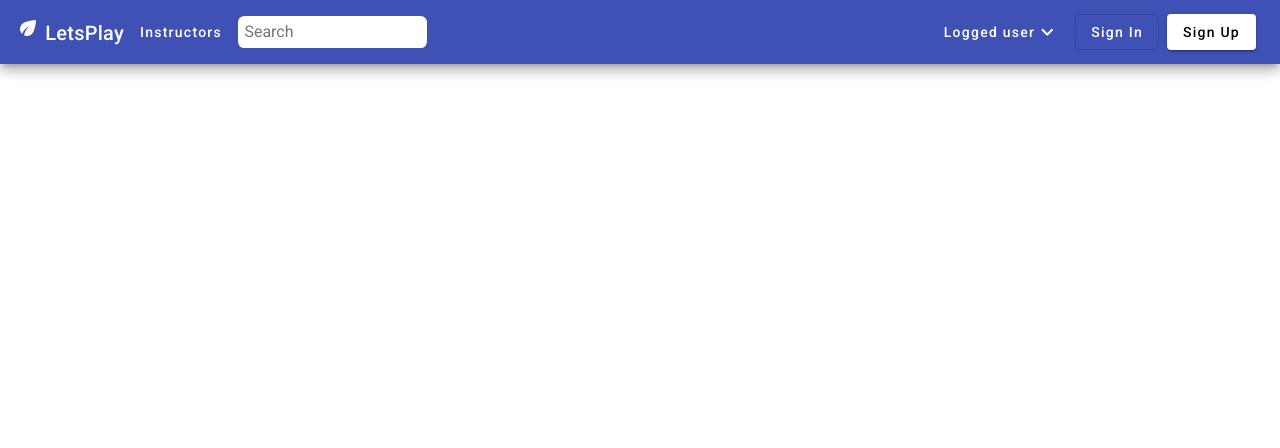
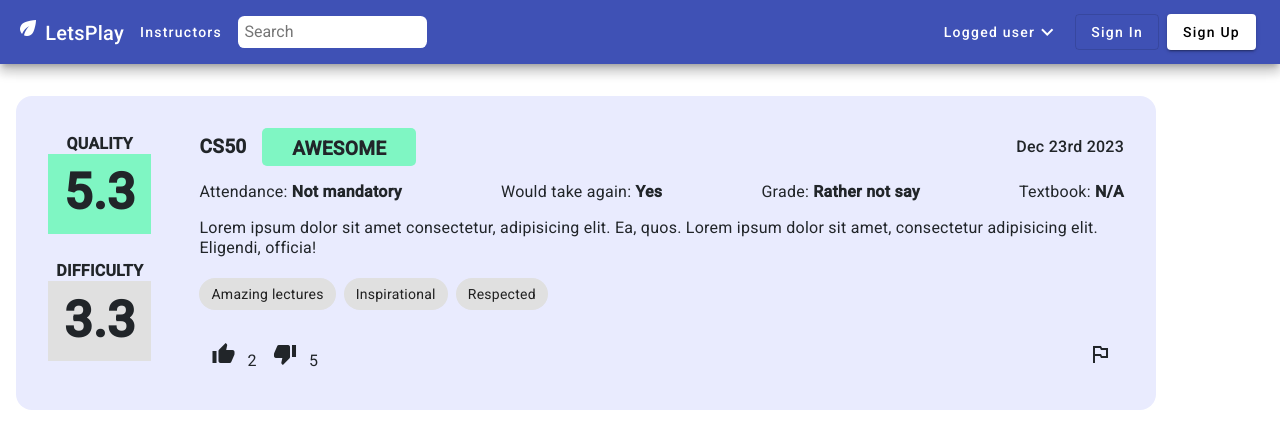
Before and after one commit to Rate-The-Instructor/RateTheInstructor, an Angular app in the folder frontend/: page / in a window 1280 px wide. Shown: the top 448 px of the page. Built offline with nearby package versions, Linux system fonts and the light colour scheme; a web font is replaced by a local one.

Commit message:
review display done

```diff
--- a/frontend/src/app/app.component.html
+++ b/frontend/src/app/app.component.html
@@ -1,4 +1,6 @@
 <app-nav-bar style="position: fixed; top: 0; z-index: 12; width: 100%;" ></app-nav-bar>
+
 <div style="padding-top: 5rem;">
+    <app-instructor-review-display></app-instructor-review-display>
     <router-outlet></router-outlet>
 </div>
--- a/frontend/src/app/components/instructor-review-display/instructor-review-display.component.css
+++ b/frontend/src/app/components/instructor-review-display/instructor-review-display.component.css
@@ -2,18 +2,24 @@
     display: flex;
     justify-content: space-around;
     margin: 1em;
+    padding: 2rem;
+    font-size: medium;
+    border-radius: 1rem;
+    background-color: rgb(233, 235, 254);
+}
 
-}
+
 .rates, .review {
     display: flex;
     flex-direction: column;
     justify-content: space-around;
     gap: 1em;
 }
-.top-content , .review-part,.icons {
+.top-content , .review-part, .icons {
     display: flex;
     flex: auto;
     justify-content: space-between;
+    align-items: center;
 }
 #quality, #difficulty {
     background-color: #7ff6c3;
@@ -41,3 +47,21 @@
     height: 2em;
     padding-top: 3px;
 }
+
+.levelAndSubject {
+    display: flex;
+    align-items: center;
+    font-weight: bold;
+    gap: 1rem;
+    font-size: 1.2rem;
+}
+
+.rates {
+    margin-right: 3rem;
+}
+
+.level {
+    display: flex;
+    justify-content: center;
+    align-items: center;
+}
--- a/frontend/src/app/components/instructor-review-display/instructor-review-display.component.html
+++ b/frontend/src/app/components/instructor-review-display/instructor-review-display.component.html
@@ -1,54 +1,53 @@
 <div class="container">
   <div class="rates">
     <div class="quality">
-            <p>Quality</p>
+      <p style="text-align: center; font-weight: 900; margin: 0;">QUALITY</p>
       <span id="quality">5.3</span>
     </div>
     <div class="difficulty">
-            <p>Difficulty</p>
+      <p style="text-align: center; font-weight: 900; margin: 0;">DIFFICULTY</p>
       <p id="difficulty">3.3</p>
     </div>
   </div>
   <div class="review">
     <div class="top-content">
-            <div class="subject"><p>subject:</p></div>
-            <div class="level">how good:</div>
-            <div class="date"><p>date</p></div>
+      <div class="levelAndSubject">
+        <div class="subject">CS50</div>
+        <div class="level">AWESOME</div>
+      </div>
+      <div class="date" style="font-weight: 500;">Dec 23rd 2023</div>
     </div>
     <div class="review-part">
-            <div class="attendance"><p>Attendance:</p></div>
-            <div class="take-again"> <p>Take again:</p>
+      <div class="attendance">Attendance: <strong>Not mandatory</strong></div>
+      <div class="take-again">Would take again: <strong>Yes</strong></div>
+      <div class="grade">Grade: <strong>Rather not say</strong></div>
+      <div class="textBook">Textbook: <strong>N/A</strong></div>
     </div>
-            <div class="grade"><p>Grade:</p></div>
+    <div class="comment">
+      Lorem ipsum dolor sit amet consectetur, adipisicing elit. Ea, quos. Lorem
+      ipsum dolor sit amet, consectetur adipisicing elit. Eligendi, officia!
     </div>
-        <div class="comment">Lorem ipsum dolor sit amet consectetur, adipisicing elit. Ea, quos. Lorem ipsum dolor sit amet, consectetur adipisicing elit. Eligendi, officia!</div>
     <div class="chips">
       <mat-chip-listbox aria-label="Instuctors trait">
-                <mat-chip>
-                  Amazing lectures
-                </mat-chip>
-                <mat-chip color="primary">
-                  Inspirational
-                </mat-chip>
-                <mat-chip color="accent">
-                  Respected
-                </mat-chip>
+        <mat-chip> Amazing lectures </mat-chip>
+        <mat-chip color="primary"> Inspirational </mat-chip>
+        <mat-chip color="accent"> Respected </mat-chip>
       </mat-chip-listbox>
-
     </div>
     <div class="icons">
-            <div class="like-dislike"><button mat-icon-button>
-                <mat-icon class="material-icons">thumb_up</mat-icon>
-              </button>
+      <div class="like-dislike">
         <button mat-icon-button>
-                <mat-icon class="material-icons">thumb_down</mat-icon>
-            </button></div>
+          <mat-icon class="material-icons">thumb_up</mat-icon></button
+        >2
+        <button mat-icon-button>
+          <mat-icon class="material-icons">thumb_down</mat-icon></button
+        >5
+      </div>
       <div class="flag">
         <button mat-icon-button>
-                    <mat-icon class="material-icons">new_releases</mat-icon>
+          <mat-icon class="material-icons">outlined_flag</mat-icon>
         </button>
-            </div>
-
       </div>
     </div>
   </div>
+</div>
```
Also changed, not shown: frontend/src/app/app.module.ts (+5 -3 lines). Lines whose indentation alone changed are shown as unchanged.
